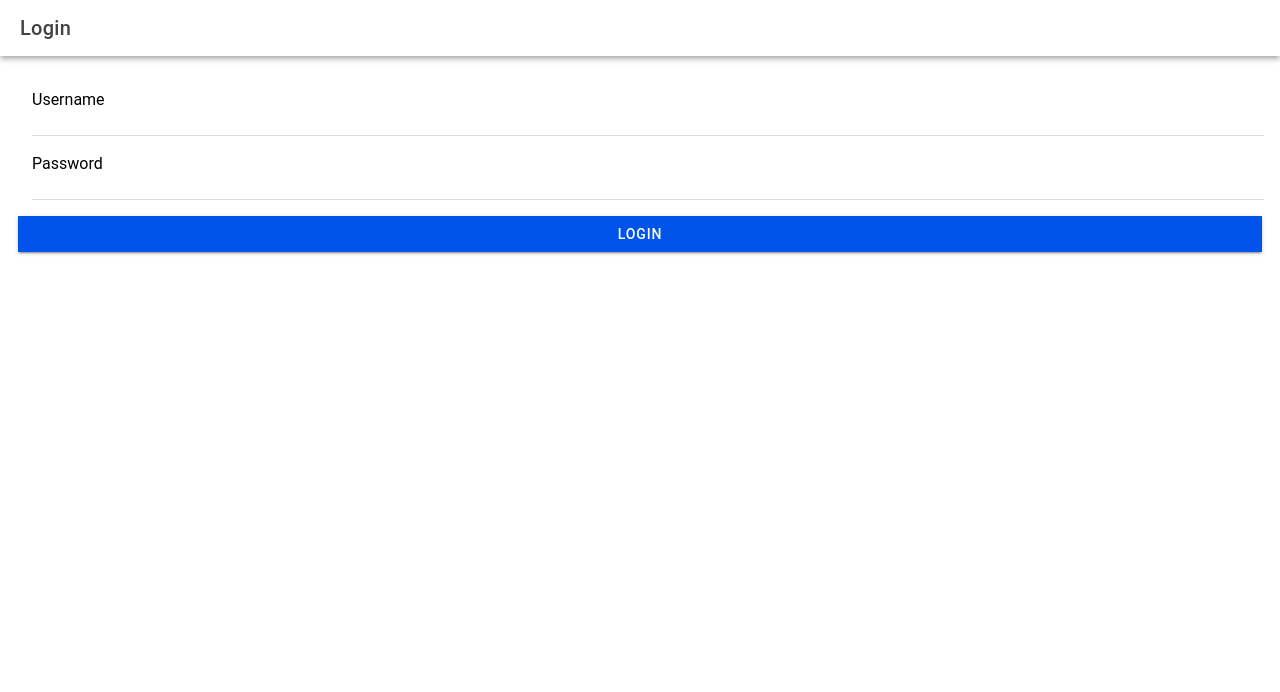
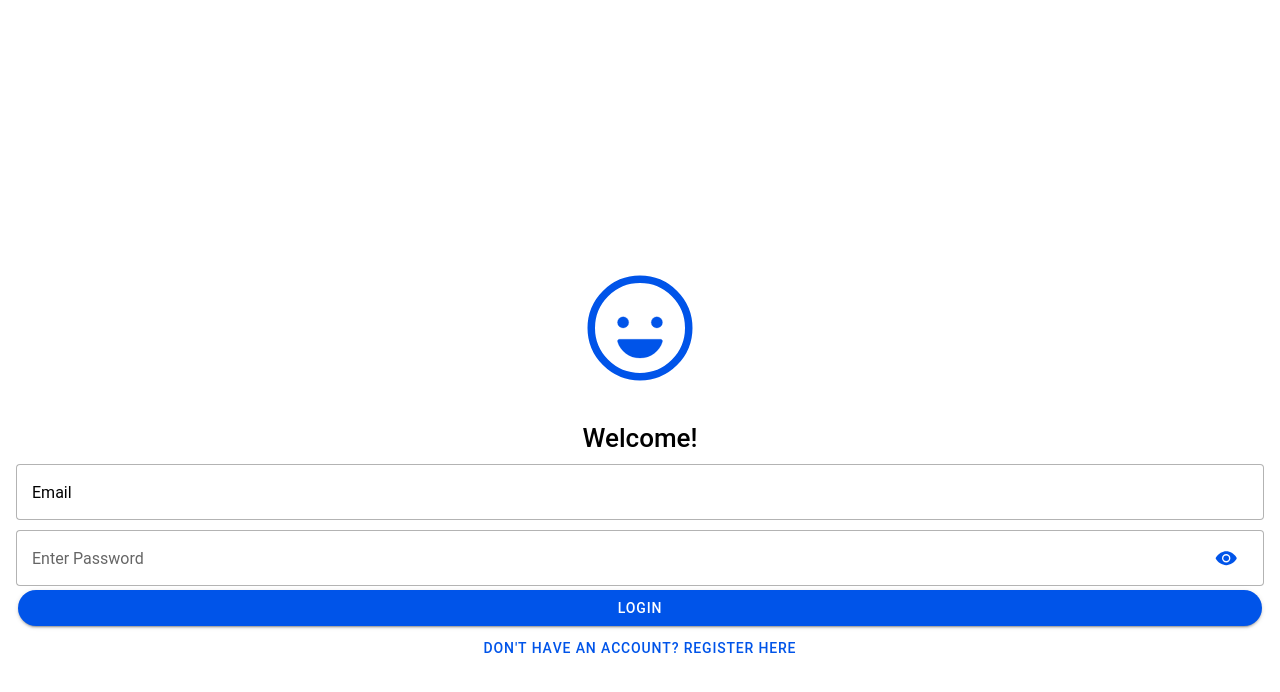
Before and after one commit to Ronabaldoza/it35-lab, a React (Vite) app: page /it35-lab/app/home/feed in a window 1280 px wide. Both pictures are taken after a click on the element "LOGOUT". Shown: the top 692 px of the page. Built offline with nearby package versions, Linux system fonts and the light colour scheme.

Commit message:
updating the register and inside the pages

```diff
--- a/package.json
+++ b/package.json
@@ -22,8 +22,10 @@
     "@capacitor/status-bar": "7.0.0",
     "@ionic/react": "^8.0.0",
     "@ionic/react-router": "^8.0.0",
+    "@supabase/supabase-js": "^2.49.4",
     "@types/react-router": "^5.1.20",
     "@types/react-router-dom": "^5.3.3",
+    "bcryptjs": "^3.0.2",
     "ionicons": "^7.0.0",
     "react": "^18.2.0",
     "react-dom": "^18.2.0",
--- a/src/pages/Home.tsx
+++ b/src/pages/Home.tsx
@@ -1,3 +1,4 @@
+
 import {
   IonButton,
     IonButtons,
@@ -14,7 +15,6 @@ import {
       IonTitle,
       IonToolbar
   } from '@ionic/react';
-
  import { IonReactRouter } from '@ionic/react-router';
  import { bookOutline, search, star } from 'ionicons/icons';
  import { Route, Redirect } from 'react-router';
@@ -26,9 +26,9 @@ import Search from './home-tabs/Search';
   const Home: React.FC = () => {
 
     const tabs = [
-      {name:'Feed', tab:'feed',url: '/it35-lab/app/home/Feed', icon: bookOutline},
-      {name:'Search', tab:'search', url: '/it35-lab/app/home/Search', icon: search},
-      {name:'Favorites',tab:'favorites', url: '/it35-lab/app/home/Favorites', icon: star},
+      {name:'Feed', tab:'feed',url: '/it35-lab/app/home/feed', icon: bookOutline},
+      {name:'Search', tab:'search', url: '/it35-lab/app/home/search', icon: search},
+      {name:'Favorites',tab:'favorites', url: '/it35-lab/app/home/favorites', icon: star},
     ]
 
     return (
@@ -46,12 +46,12 @@ import Search from './home-tabs/Search';
           </IonTabBar>
         <IonRouterOutlet>
 
-          <Route exact path="/it35-lab/app/home/Feed" render={Feed} />
-          <Route exact path="/it35-lab/app/home/Search" render={Search} />
-          <Route exact path="/it35-lab/app/home/Favorites" render={Favorites} />
+          <Route exact path="/it35-lab/app/home/feed" render={Feed} />
+          <Route exact path="/it35-lab/app/home/search" render={Search} />
+          <Route exact path="/it35-lab/app/home/favorites" render={Favorites} />
 
           <Route exact path="/it35-lab/app/home">
-            <Redirect to="/it35-lab/app/home/Feed" />
+            <Redirect to="/it35-lab/app/home/feed" />
           </Route>
 
         </IonRouterOutlet>
--- a/src/pages/Login.tsx
+++ b/src/pages/Login.tsx
@@ -1,67 +1,115 @@
- import React, { useState } from 'react';
- import {
+import {
+  IonAlert,
+  IonAvatar,
   IonButton,
   IonContent,
-  IonHeader,
+  IonIcon,
+  IonInput,
+  IonInputPasswordToggle,
   IonPage,
-  IonTitle,
-  IonToolbar,
-  IonInput,
-  IonItem,
-  IonLabel,
-  useIonRouter,
-  IonAlert
+  IonToast,
+  useIonRouter
 } from '@ionic/react';
-
+import { happyOutline } from 'ionicons/icons';
+import { useState } from 'react';
+import { supabase } from '../utils/supabaseClient';
 
 const Login: React.FC = () => {
   const navigation = useIonRouter();
-  const [username, setUsername] = useState('');
+  const [email, setEmail] = useState('');
   const [password, setPassword] = useState('');
   const [showAlert, setShowAlert] = useState(false);
+  const [errorMessage, setErrorMessage] = useState('');
+  const [showToast, setShowToast] = useState(false);
 
-  const doLogin = () => {
-    if (username === '' || password === '') {
+  const doLogin = async () => {
+    const { error } = await supabase.auth.signInWithPassword({ email, password });
+    if (error) {
+      setErrorMessage(error.message);
       setShowAlert(true);
     } else {
-      navigation.push('/it35-lab/app', 'forward', 'replace');
+      setShowToast(true);
+      setTimeout(() => {
+        navigation.push('/it35-lab/app', 'forward', 'replace');
+      }, 300);
     }
-  }
+  };
 
   return (
     <IonPage>
-      <IonHeader>
-        <IonToolbar>
-          <IonTitle>Login</IonTitle>
-        </IonToolbar>
-      </IonHeader>
-      <IonContent className='ion-padding background-image' id= "Login">
-        <IonItem>
-          <IonLabel position="floating">Username</IonLabel>
+      <IonContent className='ion-padding'>
+        <div style={{
+          display: 'flex',
+          flexDirection: 'column',
+          alignItems: 'center',
+          justifyContent: 'center',
+          marginTop: '19%'
+        }}>
+          <IonAvatar
+            style={{
+              display: 'flex',
+              alignItems: 'center',
+              justifyContent: 'center',
+              width: '150px',
+              height: '150px',
+              borderRadius: '50%',
+              overflow: 'hidden'
+            }}>
+            <IonIcon
+              icon={happyOutline}
+              color='primary'
+              style={{ fontSize: '120px', color: '#6c757d' }}
+            />
+          </IonAvatar>
+          <h1 style={{
+            display: 'flex',
+            alignItems: 'center',
+            justifyContent: 'center',
+          }}>Welcome!</h1>
           <IonInput
-            value={username}
-            onIonChange={e => setUsername(e.detail.value!)}
-            required
+            label="Email"
+            labelPlacement="floating"
+            fill="outline"
+            type="email"
+            placeholder="Enter Email"
+            value={email}
+            onIonChange={e => setEmail(e.detail.value!)}
           />
-        </IonItem>
-        <IonItem>
-          <IonLabel position="floating">Password</IonLabel>
-          <IonInput
+          <IonInput style={{
+            marginTop: '10px',
+          }}
+            fill="outline"
             type="password"
+            placeholder="Enter Password"
             value={password}
             onIonChange={e => setPassword(e.detail.value!)}
-            required
-          />
-        </IonItem>
-        <IonButton onClick={doLogin} expand="full" className="ion-margin-top">
+          ><IonInputPasswordToggle slot="end"></IonInputPasswordToggle></IonInput>
+        </div>
+        <IonButton onClick={doLogin} expand="full" shape='round'>
           Login
         </IonButton>
+
+        <IonButton routerLink="/it35-lab/register" expand="full" fill="clear" shape='round'>
+          Don't have an account? Register here
+        </IonButton>
+
+        {/* IonAlert for displaying login errors */}
         <IonAlert
           isOpen={showAlert}
           onDidDismiss={() => setShowAlert(false)}
-          header={'Error'}
-          message={'Please enter both username and password.'}
+          header="Login Failed"
+          message={errorMessage}
           buttons={['OK']}
+        />
+
+        {/* IonToast for success message */}
+        <IonToast
+          isOpen={showToast}
+          onDidDismiss={() => setShowToast(false)}
+          message="Login successful! Redirecting..."
+          duration={1500}
+          position="top"
+          color="primary"
         />
       </IonContent>
     </IonPage>
--- a/src/pages/Menu.tsx
+++ b/src/pages/Menu.tsx
@@ -1,4 +1,3 @@
-
 import {
     IonButton,
     IonButtons,
```
Also changed, not shown: 1 other file (tests, documents, lock files or other folders). Lines whose indentation alone changed are shown as unchanged.
